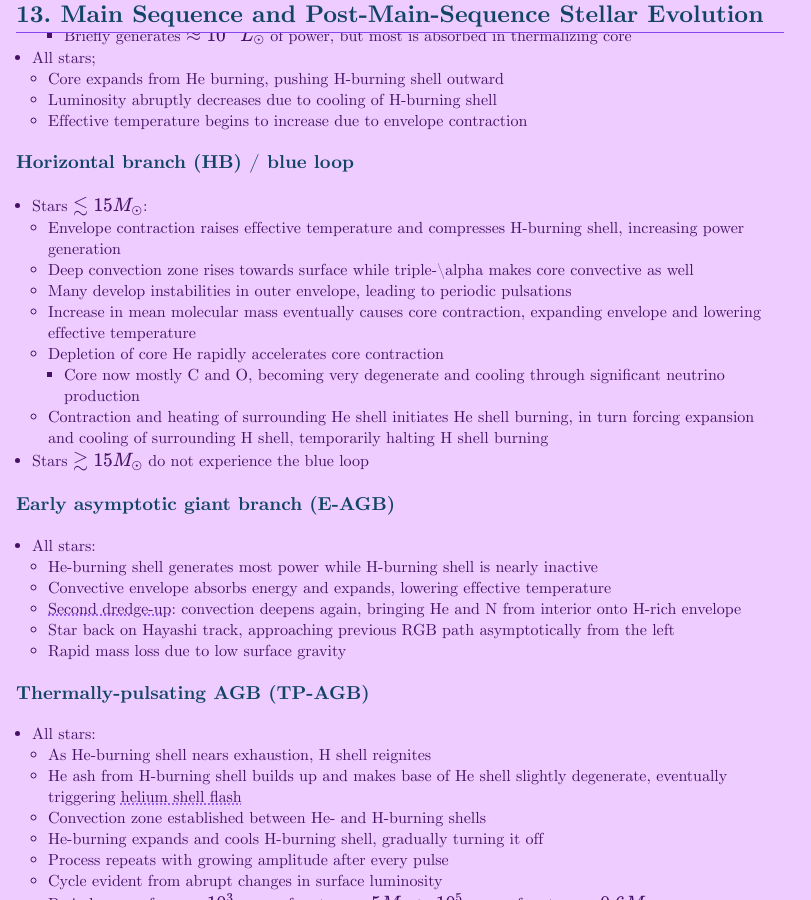
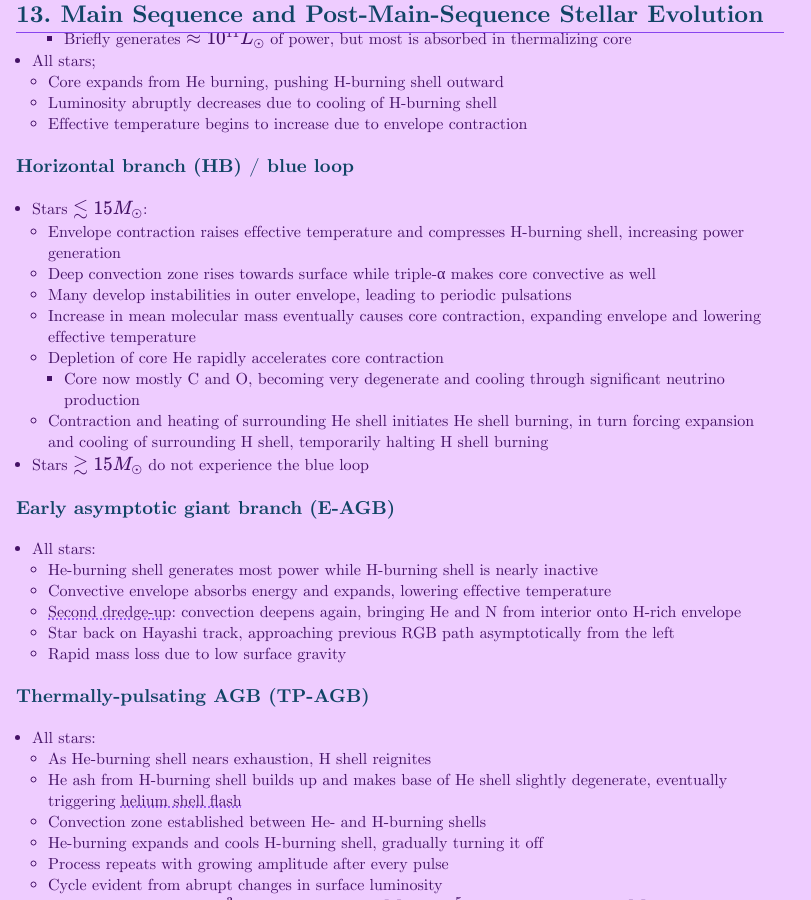
Before and after one commit to xingyzt/notes, a Jekyll site: the page built from intro-to-modern-astrophysics/13.md, in a window 1280 px wide and 900 px high, scrolled down 1308 px. Shown: the whole window, without its empty margins (0-811 px from the left). Built offline with Jekyll 4.4.1, drawn with Linux system fonts in a browser that asks for light colours; our own code applies the rules of GitHub Pages for plain Markdown files; some of the changed text lies outside the part shown.

Commit message:
Typos in Carroll & Ostlie

```diff
--- a/intro-to-modern-astrophysics/13.md
+++ b/intro-to-modern-astrophysics/13.md
@@ -23,7 +23,7 @@
   * **Schönberg–Chandrasekhar limit**, max mass fraction of an isothermal core
     in hydrostatic equilibrium supported by ideal gas pressure:
     ${M' \over M} \lesssim 0.37 \left(\mu\over\mu'\right)^2$
-    * Where M′ and \mu′ are mass and mean molecular weights of the core
+    * Where $M'$ and $\mu'$ are mass and mean molecular weights of the core
     * Derived from hydrostatic pressure: ${dP \over dM} = -{Gm \over 4\pi r^4}$
   * After reaching SC limit, core contracts on Kelvin–Helmholtz timescale
     unless mass is low enough to be supported by temperature-independent
@@ -78,7 +78,7 @@
 * Stars $\lesssim 15 M_\odot$:
   * Envelope contraction raises effective temperature
     and compresses H-burning shell, increasing power generation
-  * Deep convection zone rises towards surface while triple-\alpha makes core convective as well
+  * Deep convection zone rises towards surface while triple-α makes core convective as well
   * Many develop instabilities in outer envelope, leading to periodic pulsations
   * Increase in mean molecular mass eventually causes core contraction,
     expanding envelope and lowering effective temperature
```
Also changed, not shown: intro-to-modern-astrophysics/10.md (+1 -1 lines), intro-to-modern-astrophysics/16.md (+1 -1 lines).
